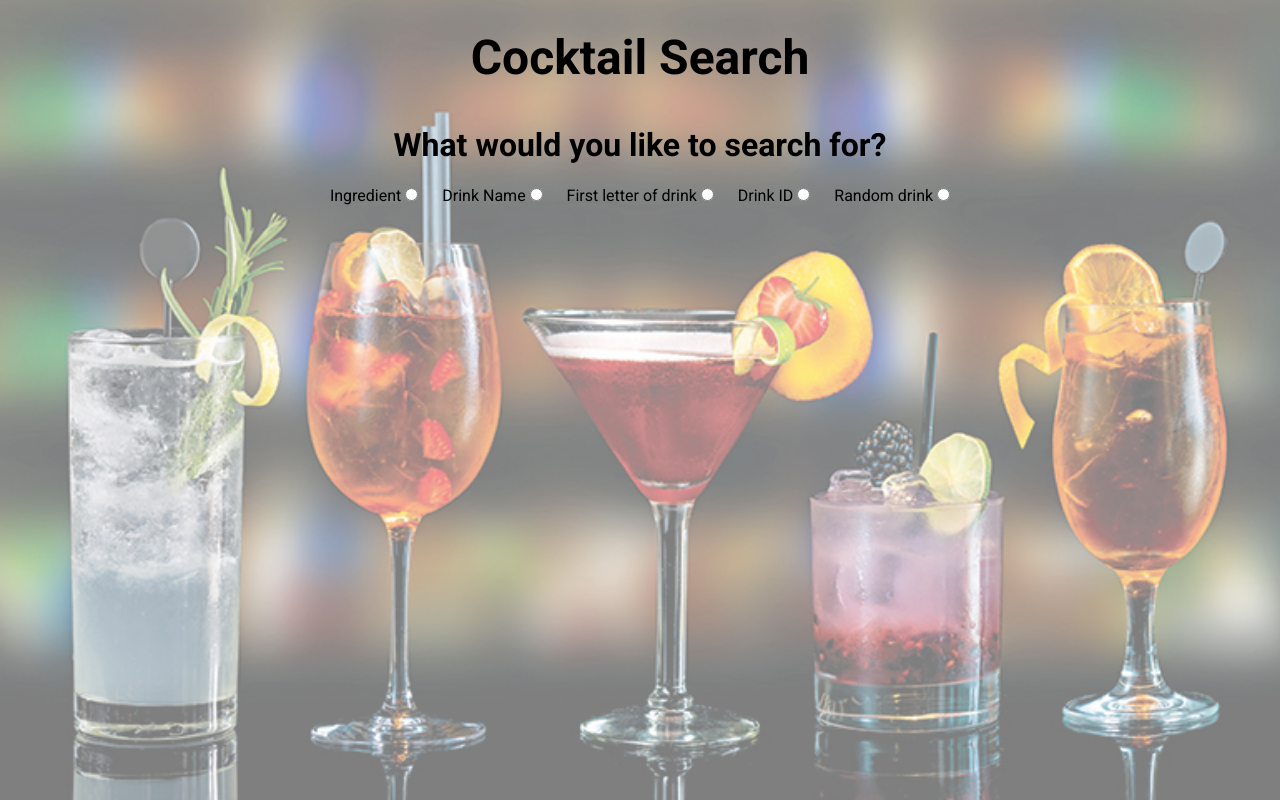
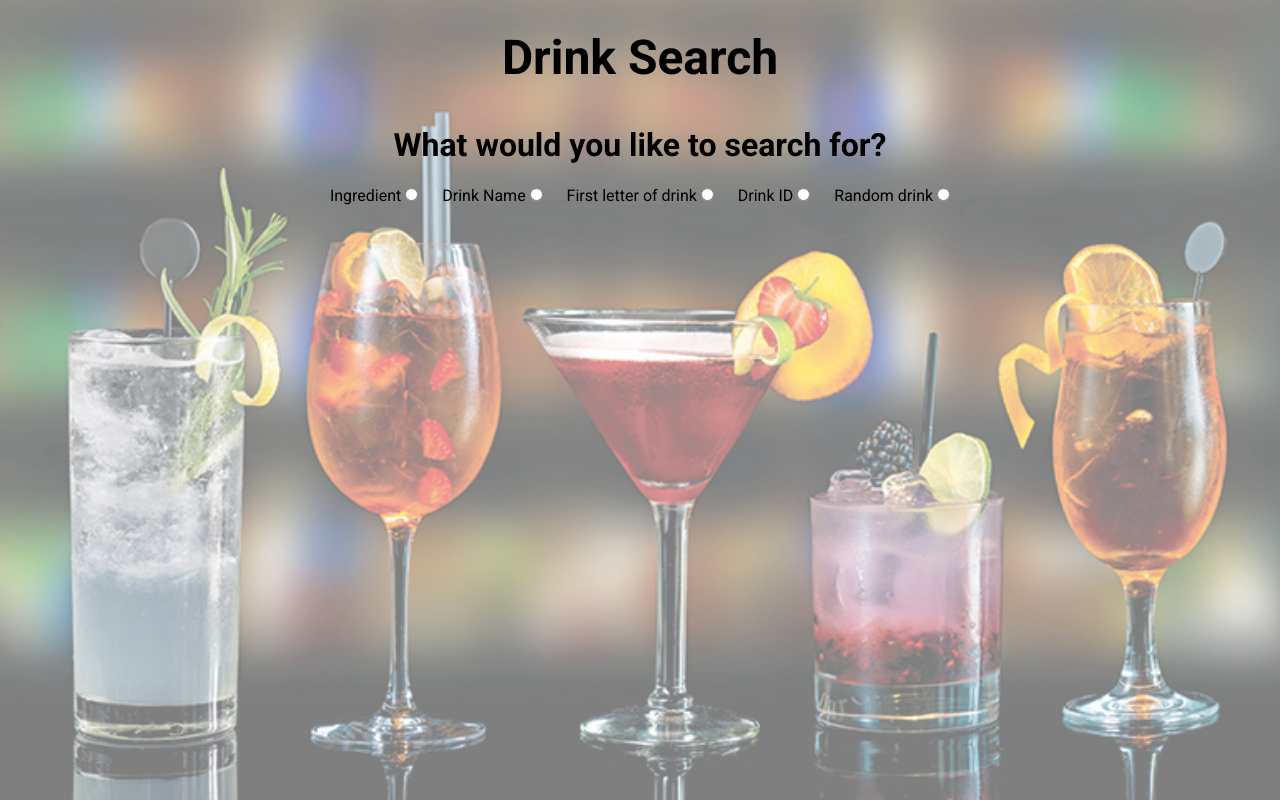
Before and after one commit to Andacanaver/api-capstone, a plain HTML site: page index.html in a window 1280 px wide. Drawn offline with nearby package versions, Linux system fonts and the light colour scheme.

Commit message:
change cocktail to drink

```diff
--- a/index.html
+++ b/index.html
@@ -27,7 +27,7 @@
     <div id="background">
     <main>
         <div class="hero">
-            <h1>Cocktail Search</h1>
+            <h1>Drink Search</h1>
             <form class="whatToSearch">
                 <fieldset>
                     <legend>
```
